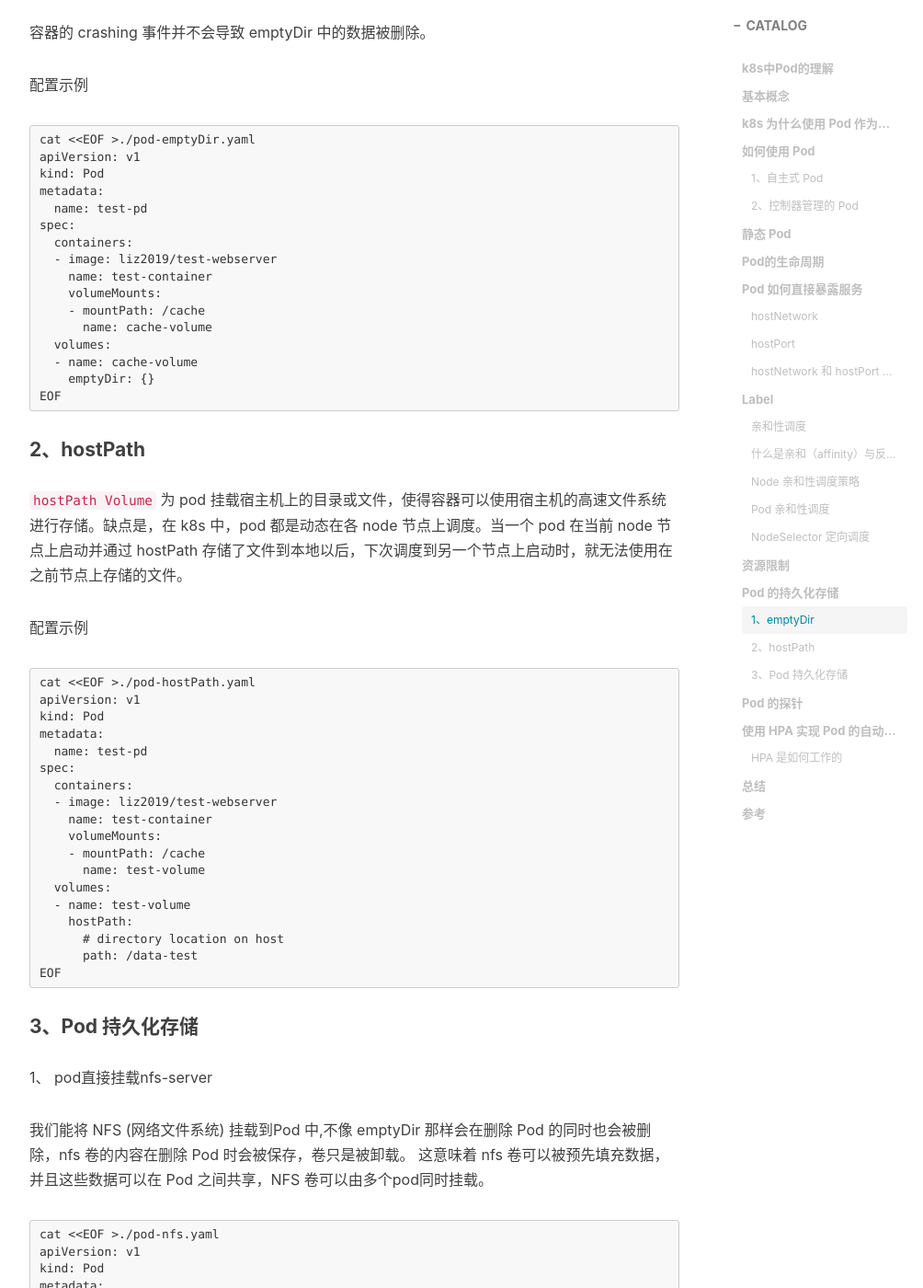
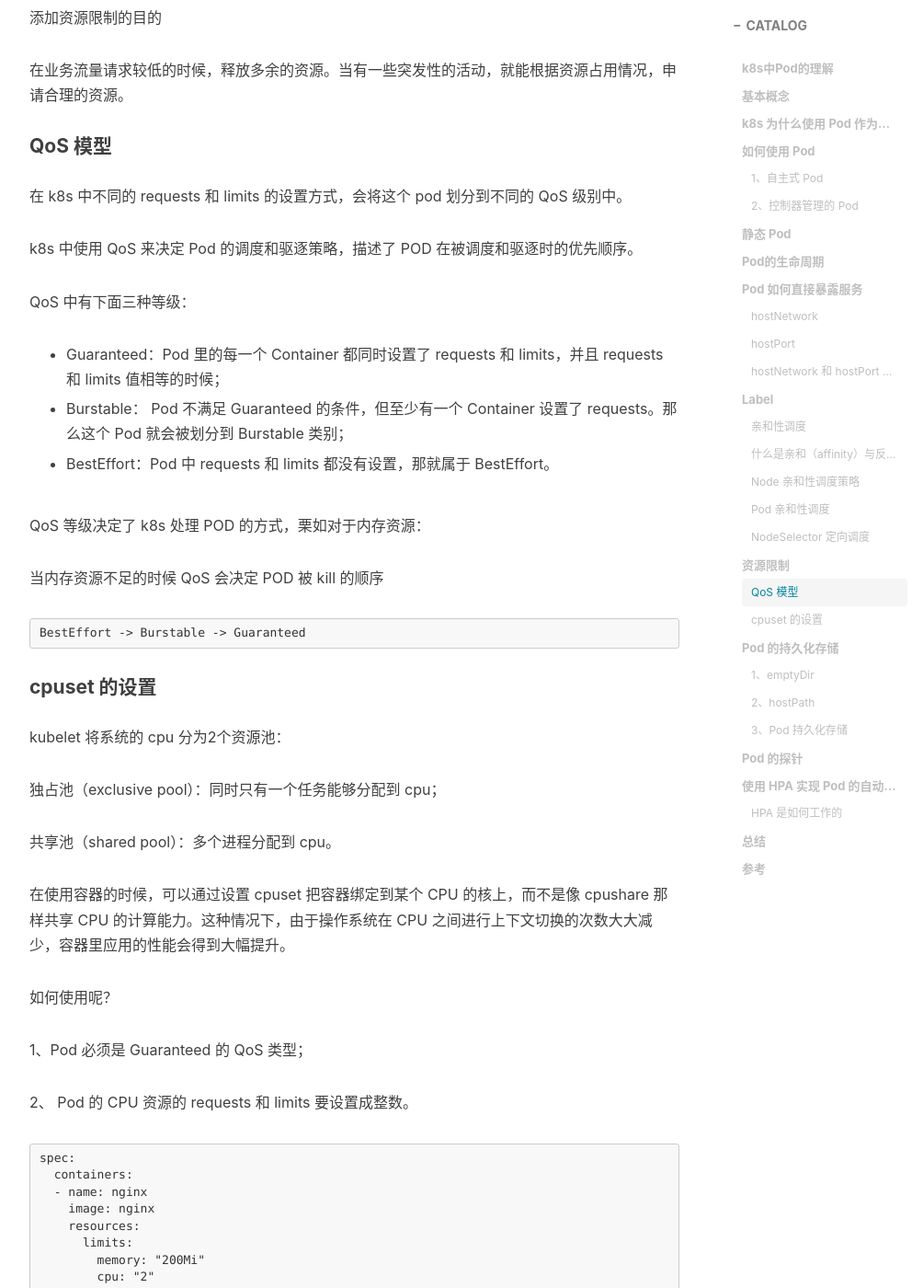
Before and after one commit to boilingfrog/boilingfrog.github.io, a Jekyll site: the page built from _posts/2022-09-23-k8s中的Pod细节了解.md, in a window 1280 px wide and 1400 px high, scrolled down 17424 px. Shown: the whole window at 92% size, without its empty margins (233-1237 px from the left). Built offline with Jekyll 4.4.1, drawn with Linux system fonts in a browser that asks for light colours; nearby versions of some CDN libraries; comment, search, counter and statistics services are not loaded; some of the changed text lies outside the part shown.

Commit message:
feat:k8s 中的 POD 细节了解

````diff
--- a/_posts/2022-09-23-k8s中的Pod细节了解.md
+++ b/_posts/2022-09-23-k8s中的Pod细节了解.md
@@ -32,6 +32,8 @@ tags:
       - [Pod 亲和性调度](#pod-%E4%BA%B2%E5%92%8C%E6%80%A7%E8%B0%83%E5%BA%A6)
     - [NodeSelector 定向调度](#nodeselector-%E5%AE%9A%E5%90%91%E8%B0%83%E5%BA%A6)
   - [资源限制](#%E8%B5%84%E6%BA%90%E9%99%90%E5%88%B6)
+    - [QoS 模型](#qos-%E6%A8%A1%E5%9E%8B)
+    - [cpuset 的设置](#cpuset-%E7%9A%84%E8%AE%BE%E7%BD%AE)
   - [Pod 的持久化存储](#pod-%E7%9A%84%E6%8C%81%E4%B9%85%E5%8C%96%E5%AD%98%E5%82%A8)
     - [1、emptyDir](#1emptydir)
     - [2、hostPath](#2hostpath)
@@ -54,13 +56,15 @@ k8s 中的 Pod 有下面两种使用方式
 
 1、一个 Pod 中运行一个容器，这是最常见的用法。一个 Pod 封装一个容器，k8s 直接对 Pod 管理即可；
 
-2、一个 Pod 中同时运行多个容器，通常是紧耦合的我们才会放到一起。同一个 Pod 中的多个容器可以使用 localhost 通信，他们共享网络和存储卷。不过这种用法不常见，只有在特定的场景中才会使用。
+2、一个 Pod 中同时运行多个容器，通常是紧耦合的我们才会放到一起。同一个 Pod 中的多个容器可以使用 localhost 通信，他们共享网络和存储卷。
+
+简单点讲就是 Pod，其实是一组共享了某些资源的容器。Pod 里的所有容器，共享的是同一个 `Network Namespace`，并且可以声明共享同一个 Volume。
 
 ### k8s 为什么使用 Pod 作为最小的管理单元
 
 k8s 中为什么不直接操作容器而是使用 Pod 作为最小的部署单元呢？
 
-为了管理容器，k8s 需要更多的信息，比如重启策略，它定义了容器终止后要采取的策略;或者是一个可用性探针，从应用程序的角度去探测是否一个进程还存活着。基于这些原因，k8s 架构师决定使用一个新的实体，也就是 Pod，而不是重载容器的信息添加更多属性，用来在逻辑上包装一个或者多个容器的管理所需要的信息。
+为了管理容器，k8s 需要更多的信息，比如重启策略，它定义了容器终止后要采取的策略;或者是一个可用性探针，从应用程序的角度去探测是否一个进程还存活着。同时我们对于紧密型容器，我们可以放入到一个 Pod 中，我们可以很轻松的进行部署和调度。基于这些原因，k8s 架构师决定使用一个新的实体，也就是 Pod，而不是重载容器的信息添加更多属性，用来在逻辑上包装一个或者多个容器的管理所需要的信息。
 
 ### 如何使用 Pod
 
@@ -742,7 +746,18 @@ EOF
 
 - Requests：该资源的最小申请量，系统必须满足要求。
 
-- Limits：该资源最大允许使用的量，不能超过这个使用限制，当容器试图使用超过这个量的资源时，可能会被Kubernetes Kill并重启。
+- Limits：该资源最大允许使用的量，不能超过这个使用限制，当容器试图使用超过这个量的资源时，可能会被 `Kubernetes Kill` 并重启。
+
+```
+spec.containers[].resources.limits.cpu
+spec.containers[].resources.limits.memory
+spec.containers[].resources.requests.cpu
+spec.containers[].resources.requests.memory
+```
+
+Docker 使用 `Linux cgroups` 来限制容器中的进程允许使用的系统资源,`Linux Cgroups` 的设计还是比较易用的，简单粗暴地理解呢，它就是一个子系统目录加上一组资源限制文件的组合。而对于 Docker 等 Linux 容器项目来说，它们只需要在每个子系统下面，为每个容器创建一个控制组（即创建一个新目录），然后在启动容器进程之后，把这个进程的 PID 填写到对应控制组的 tasks 文件中就可以了。
+
+Kubernetes 的 `requests+limits` 的思路就是，在调度的时候，kube-scheduler 只会按照 requests 的值进行计算，requests 的资源保证容器能够正常启动。而在真正设置 Cgroups 限制的时候，kubelet 则会按照 limits 的值来进行设置。
 
 通常我们应该把 Requests 设置为一个比较小的数值，满足容器平时的工作负载情况下的资源需求，而把 Limits 设置为峰值负载情况下资源占用的最大量。下面是一个资源配额的简单定义：
 
@@ -767,6 +782,60 @@ spec:
 添加资源限制的目的
 
 在业务流量请求较低的时候，释放多余的资源。当有一些突发性的活动，就能根据资源占用情况，申请合理的资源。
+
+#### QoS 模型
+
+在 k8s 中不同的 requests 和 limits 的设置方式，会将这个 pod 划分到不同的 QoS 级别中。
+
+k8s 中使用 QoS 来决定 Pod 的调度和驱逐策略，描述了 POD 在被调度和驱逐时的优先顺序。
+
+QoS 中有下面三种等级：
+
+- Guaranteed：Pod 里的每一个 Container 都同时设置了 requests 和 limits，并且 requests 和 limits 值相等的时候；
+
+- Burstable： Pod 不满足 Guaranteed 的条件，但至少有一个 Container 设置了 requests。那么这个 Pod 就会被划分到 Burstable 类别；
+
+- BestEffort：Pod 中 requests 和 limits 都没有设置，那就属于 BestEffort。
+
+QoS 等级决定了 k8s 处理 POD 的方式，栗如对于内存资源：
+
+当内存资源不足的时候 QoS 会决定 POD 被 kill 的顺序
+
+```
+BestEffort -> Burstable -> Guaranteed
+```
+
+#### cpuset 的设置
+
+kubelet 将系统的 cpu 分为2个资源池：
+
+独占池（exclusive pool）：同时只有一个任务能够分配到 cpu；
+
+共享池（shared pool）：多个进程分配到 cpu。
+
+在使用容器的时候，可以通过设置 cpuset 把容器绑定到某个 CPU 的核上，而不是像 cpushare 那样共享 CPU 的计算能力。这种情况下，由于操作系统在 CPU 之间进行上下文切换的次数大大减少，容器里应用的性能会得到大幅提升。
+
+如何使用呢？
+
+1、Pod 必须是 Guaranteed 的 QoS 类型；
+
+2、 Pod 的 CPU 资源的 requests 和 limits 要设置成整数。
+
+```
+spec:
+  containers:
+  - name: nginx
+    image: nginx
+    resources:
+      limits:
+        memory: "200Mi"
+        cpu: "2"
+      requests:
+        memory: "200Mi"
+        cpu: "2"
+```
+
+上面示例中，pod 会被绑定到 2 个独占的 CPU 上面去，具体使用哪两个 CPU 核，由 kubelet 进行分配。
 
 ### Pod 的持久化存储
 
@@ -1199,6 +1268,26 @@ EOF
 
 `autoscaling/v2beta2`支持外部指标；
 
+使用率计算方式
+
+默认 HPA 提供了 Resource 类型，通过 `CPU/MEM` 使用率指标（由 metrics-server 提供原始指标）来扩缩应用。
+
+在 Resource 类型中，使用率计算是通 过 request 而不是 limit。
+
+一般配置资源限制 request 是该资源的最小申请量，requests 的资源保证容器能够正常启动。这时候  HPA 按照 request 来计算使用率，很容易就达到上限了。
+
+如何避免呢？
+
+1、可以考虑使用自定义指标来替代；
+
+2、对于资源的一下配置也需要注意下。
+
+核心业务可以考虑 `requests/limits` 值，设成相等的，保证服务质量等级为 Guaranteed，HPA，一般来说，期望值设为 60% 到 70% 可能是比较合适的。
+
+非核心业务 `requests/limits` 值，可以考虑 requests 设为 limits 的 `0.6 - 0.9` 倍（仅供参考），对应的服务质量等级为 Burstable。HPA，一般来说 `80% ~ 90%`。
+
+当然只是参考，具体可根据实际业务进行调优。
+
 ### 总结
 
 1、Pod 是 Kubernetes 集群中能够被创建和管理的最小部署单元；
@@ -1232,3 +1321,5 @@ EOF
 【Kubernetes 之Pod学习】https://www.cnblogs.com/kevingrace/p/11309409.html
 【亲和与反亲和调度】https://support.huaweicloud.com/intl/zh-cn/basics-cce/kubernetes_0018.html
 【hpa】https://kubernetes.io/zh-cn/docs/tasks/run-application/horizontal-pod-autoscale/
+【k8s中的Pod细节了解】https://boilingfrog.github.io/2022/09/23/k8s%E4%B8%AD%E7%9A%84Pod%E7%BB%86%E8%8A%82%E4%BA%86%E8%A7%A3/
+【配置 Pod 的服务质量】https://kubernetes.io/zh-cn/docs/tasks/configure-pod-container/quality-service-pod/
````
